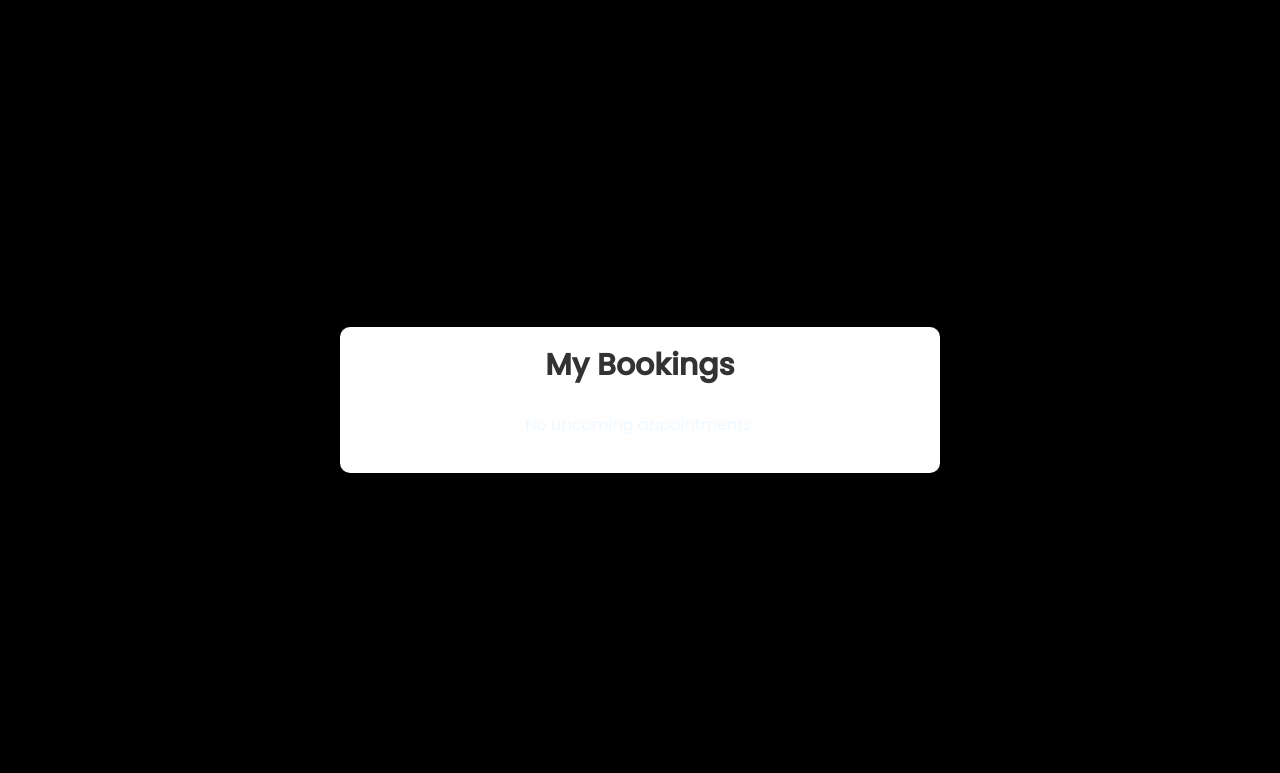
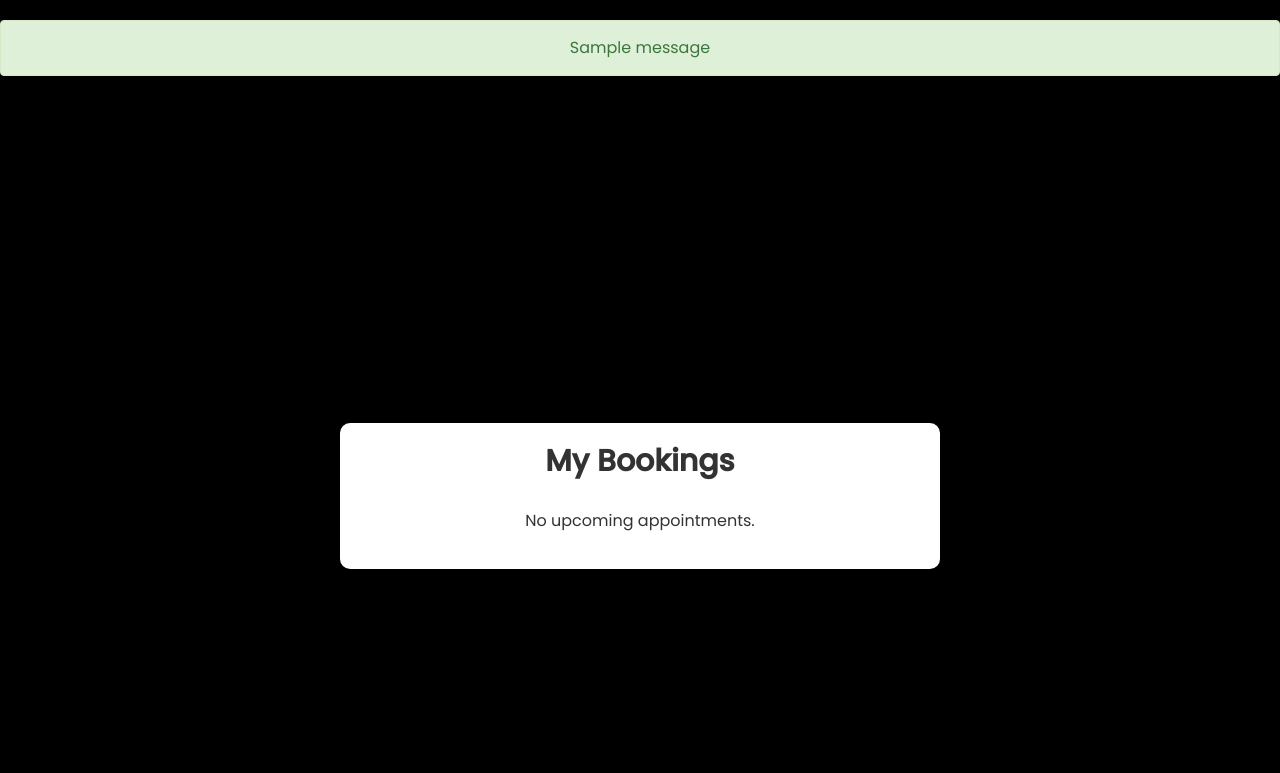
Before and after one commit to huss-al/barber_booking, a Django app: page /user-bookings/ in a window 1280 px wide. Shown: the part 66-839 px from the top of the page. Run offline with Django 4.2, Linux system fonts and the light colour scheme; a user stored in the database is signed in; tables that the repository leaves empty hold one stand-in row (values such as "Sample post"); one stand-in notice (Sample message) is shown; some libraries are stand-ins or nearby versions.

Commit message:
django messages now working

```diff
--- a/barber_shop/urls.py
+++ b/barber_shop/urls.py
@@ -27,6 +27,5 @@ urlpatterns = [
     path('profiles/', include('profiles.urls')),
     path('appointments/', include('appointments.urls')),
     path('barbers/', include('barbers.urls')),
-
     path("", include("home.urls"), name="home-urls"),
 ]
--- a/barbers/views.py
+++ b/barbers/views.py
@@ -2,6 +2,8 @@ from django.shortcuts import render, get_object_or_404, redirect
 from .models import Barber
 from .forms import BarberForm
 from django.contrib.auth.decorators import login_required
+from django.contrib import messages
+
 
 @login_required
 def create_barber(request):
@@ -9,6 +11,8 @@ def create_barber(request):
         form = BarberForm(request.POST, request.FILES)
         if form.is_valid():
             form.save()
+            messages.success(request, 'Barber created successfully.')
+
             return redirect('view_barbers')
     else:
         form = BarberForm()
@@ -21,6 +25,7 @@ def edit_barber(request, id):
         form = BarberForm(request.POST, request.FILES, instance=barber)
         if form.is_valid():
             form.save()
+            messages.success(request, 'Barber was updated successfully.')
             return redirect('view_barbers')
     else:
         form = BarberForm(instance=barber)
@@ -31,6 +36,7 @@ def delete_barber(request, id):
     barber = get_object_or_404(Barber, id=id)
     if request.method == 'POST':
         barber.delete()
+        messages.success(request, 'Barber deleted successfully.')
         return redirect('view_barbers')
     return render(request, 'barbers/delete_barber.html', {'barber': barber})
 
--- a/home/templates/home/booking_success.html
+++ b/home/templates/home/booking_success.html
@@ -28,6 +28,9 @@
 </div>
 
 <style>
+
+
+
     .card {
         border: 1px solid #ccc;
         border-radius: 10px;
--- a/home/templates/home/user_bookings.html
+++ b/home/templates/home/user_bookings.html
@@ -80,6 +80,10 @@
 
         }
 
+        p {
+            color: #333;
+        }
+
 
         .booking-section {
             margin-top: 20px;
--- a/home/views.py
+++ b/home/views.py
@@ -11,11 +11,8 @@ from appointments.models import Appointment
 from django.utils import timezone
 from django.db import IntegrityError
 from .models import Gallery
-from barbers.models import Barber  # Import your Barber model from the barbers app
-
-
-
-
+from barbers.models import Barber
+from django.contrib import messages
 
 
 
@@ -58,6 +55,7 @@ def contact_us(request):
             email = form.cleaned_data['email']
             subject = form.cleaned_data['subject']
             message = form.cleaned_data['message']
+            messages.success(request, 'Your message was sent successfully.')
 
             # Save to database
             ContactMessage.objects.create(
@@ -101,11 +99,12 @@ def create_booking(request):
                 appointment = form.save(commit=False)
                 appointment.client = request.user.profile
                 appointment.save()
+                messages.success(request, 'Your booking was successfully.')
                 return redirect('booking-detail', appointment_id=appointment.id)
             except IntegrityError as e:
                 form.add_error(None, "An appointment with this barber at this date and time already exists.")
         else:
-            print(form.errors)  # Print form errors to console for debugging
+            messages.error(request, 'Sorrry, the barber is not available at this time.')
 
 
     else:
@@ -121,6 +120,7 @@ def edit_booking(request, appointment_id):
         form = BookingEditForm(request.POST, instance=appointment)
         if form.is_valid():
             form.save()
+            messages.success(request, 'Your new booking was successful.')
             return redirect('user-bookings')
     else:
         form = BookingEditForm(instance=appointment)
@@ -135,6 +135,8 @@ def cancel_booking(request, appointment_id):
 
     if request.method == 'POST':
         appointment.delete()
+        messages.success(request, 'Your booking was cancelled successfully.')
+
         return redirect('user-bookings')
 
     return render(request, 'home/cancel_booking.html', {'appointment': appointment})
--- a/profiles/urls.py
+++ b/profiles/urls.py
@@ -1,7 +1,9 @@
-from django.urls import path
+from django.urls import path, include
 from . import views
 
 urlpatterns = [
+    path('register/', views.register, name='register'),
+    path("accounts/", include("allauth.urls")),
     path('view/', views.view_profile, name='view_profile'),
     path('edit/', views.edit_profile, name='edit_profile'),
     path('delete/', views.delete_profile, name='delete_profile'),
--- a/static/css/style.css
+++ b/static/css/style.css
@@ -28,6 +28,44 @@ footer .list-unstyled li {
     margin-bottom: 10px;
 }
 
+/********************* django messages css  */
+
+.messages {
+    margin: 20px 0;
+}
+
+.alert {
+    padding: 15px;
+    margin-bottom: 20px;
+    border: 1px solid transparent;
+    border-radius: 4px;
+}
+
+.alert-info {
+    color: #31708f;
+    background-color: #d9edf7;
+    border-color: #bce8f1;
+}
+
+.alert-success {
+    color: #3c763d;
+    background-color: #dff0d8;
+    border-color: #d6e9c6;
+}
+
+.alert-warning {
+    color: #8a6d3b;
+    background-color: #fcf8e3;
+    border-color: #faebcc;
+}
+
+.alert-error {
+    color: #d41310;
+    background-color: #f2dede;
+    border-color: #ebccd1;
+}
+
+
 /* Center content on mobile */
 @media (max-width: 767px) {
     .footer-section {
--- a/templates/account/signup.html
+++ b/templates/account/signup.html
@@ -179,6 +179,4 @@
     }
 </style>
 
-
-</style>
 {% endblock %}
--- a/templates/base.html
+++ b/templates/base.html
@@ -67,9 +67,21 @@
     </div>
 </nav>
 
+{% if messages %}
+    <div class="messages text-center">
+        {% for message in messages %}
+            <div class="alert alert-{{ message.tags }}">
+                {{ message }}
+            </div>
+        {% endfor %}
+    </div>
+{% endif %}
+
 <main class="main-body">
     {% block content %}
-    <!-- Content Goes here -->
+
+
+
 
     {% endblock content %}
 
```
Also changed, not shown: appointments/views.py (+9 -0 lines), barber_shop/settings.py (+16 -2 lines), profiles/views.py (+17 -0 lines).
